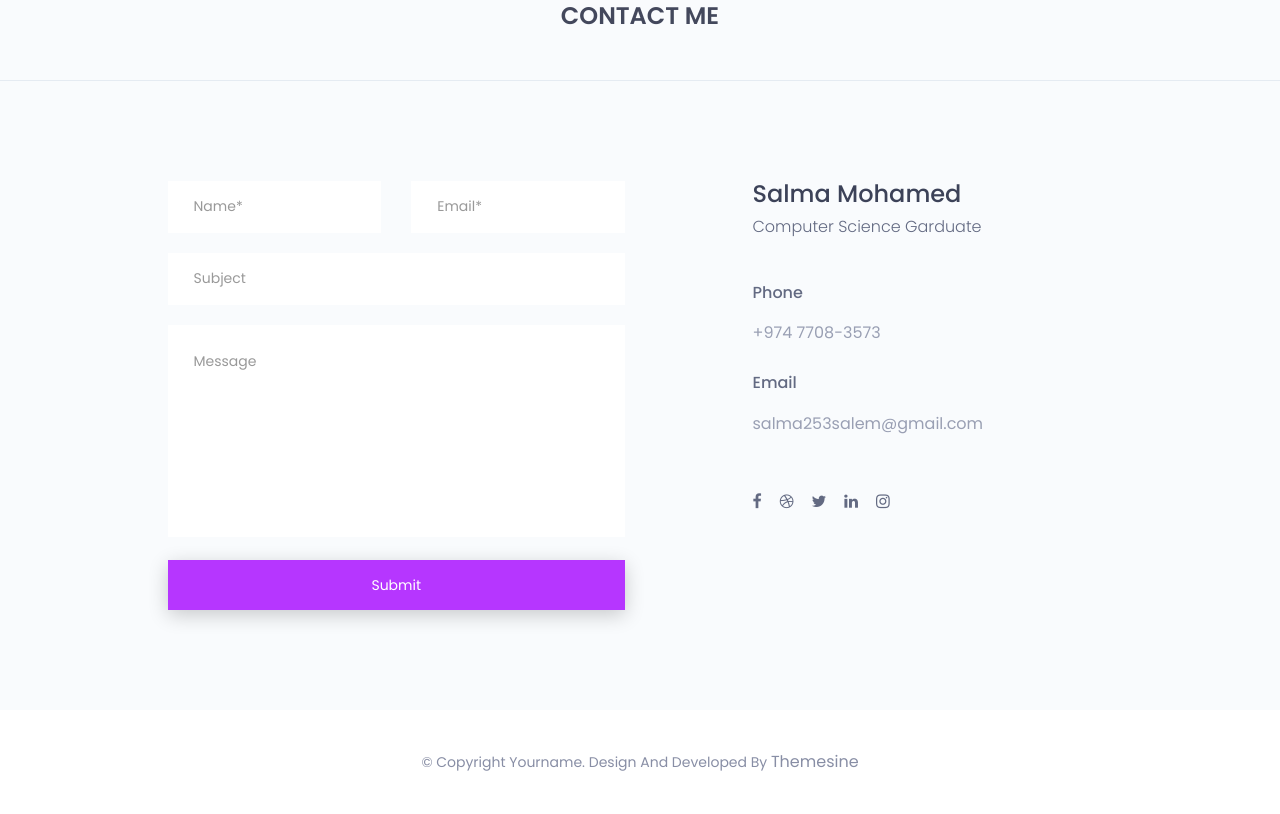
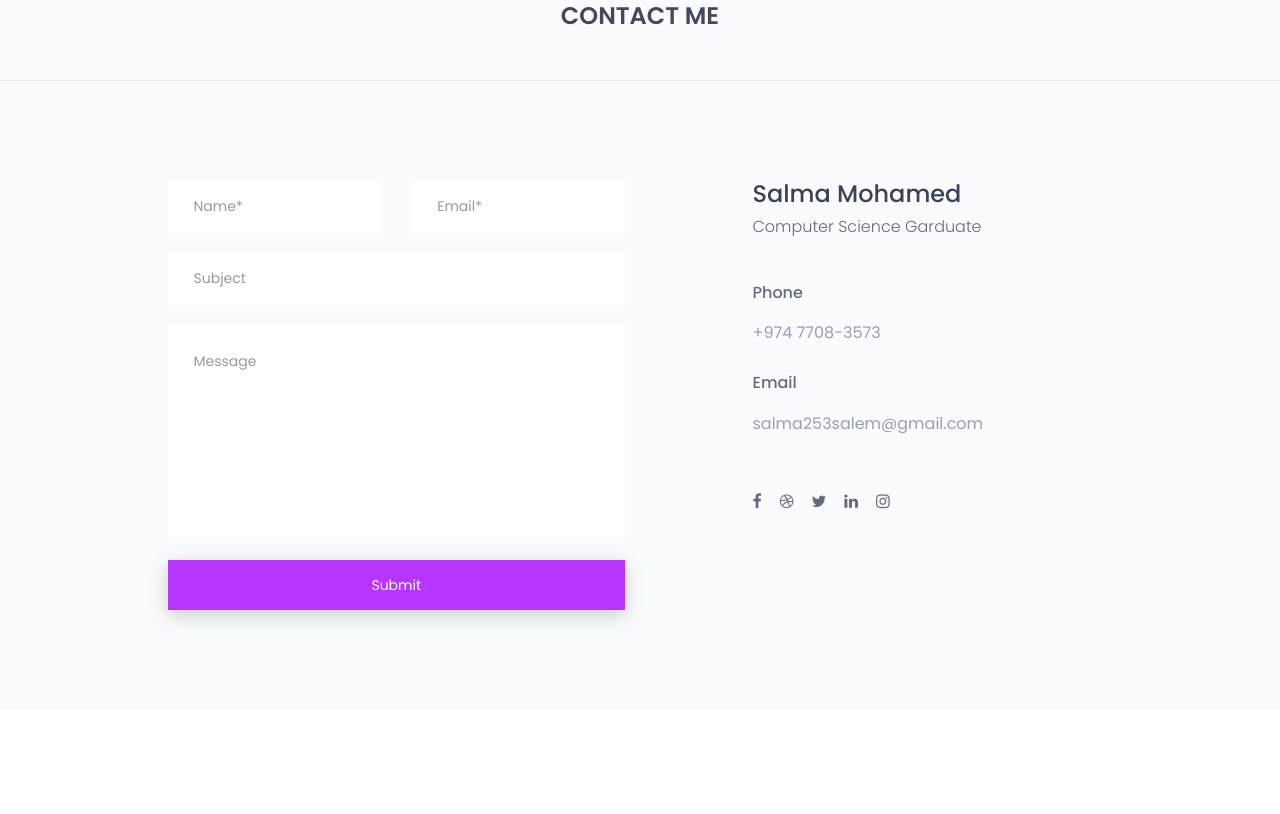
Before and after one commit to salma253mohamed/Portfolio, a plain HTML site: page index.html in a window 1280 px wide. Shown: the part 5554-6368 px from the top of the page. After the commit the page ends 6264 px from the top, so only its background shows below. Drawn offline with nearby package versions, Linux system fonts and the light colour scheme.

Commit message:
modified index.html

```diff
--- a/index.html
+++ b/index.html
@@ -695,25 +695,6 @@
 		</section><!--/.contact-->
 		<!--contact end -->
 
-		<!--footer-copyright start-->
-		<footer id="footer-copyright" class="footer-copyright">
-			<div class="container">
-				<div class="hm-footer-copyright text-center">
-					<p>
-						&copy; copyright yourname. design and developed by <a href="https://www.themesine.com/">themesine</a>
-					</p><!--/p-->
-				</div><!--/.text-center-->
-			</div><!--/.container-->
-
-			<div id="scroll-Top">
-				<div class="return-to-top">
-					<i class="fa fa-angle-up " id="scroll-top" ></i>
-				</div>
-
-			</div><!--/.scroll-Top-->
-
-        </footer><!--/.footer-copyright-->
-		<!--footer-copyright end-->
 
 		<!-- Include all js compiled plugins (below), or include individual files as needed -->
 
```
